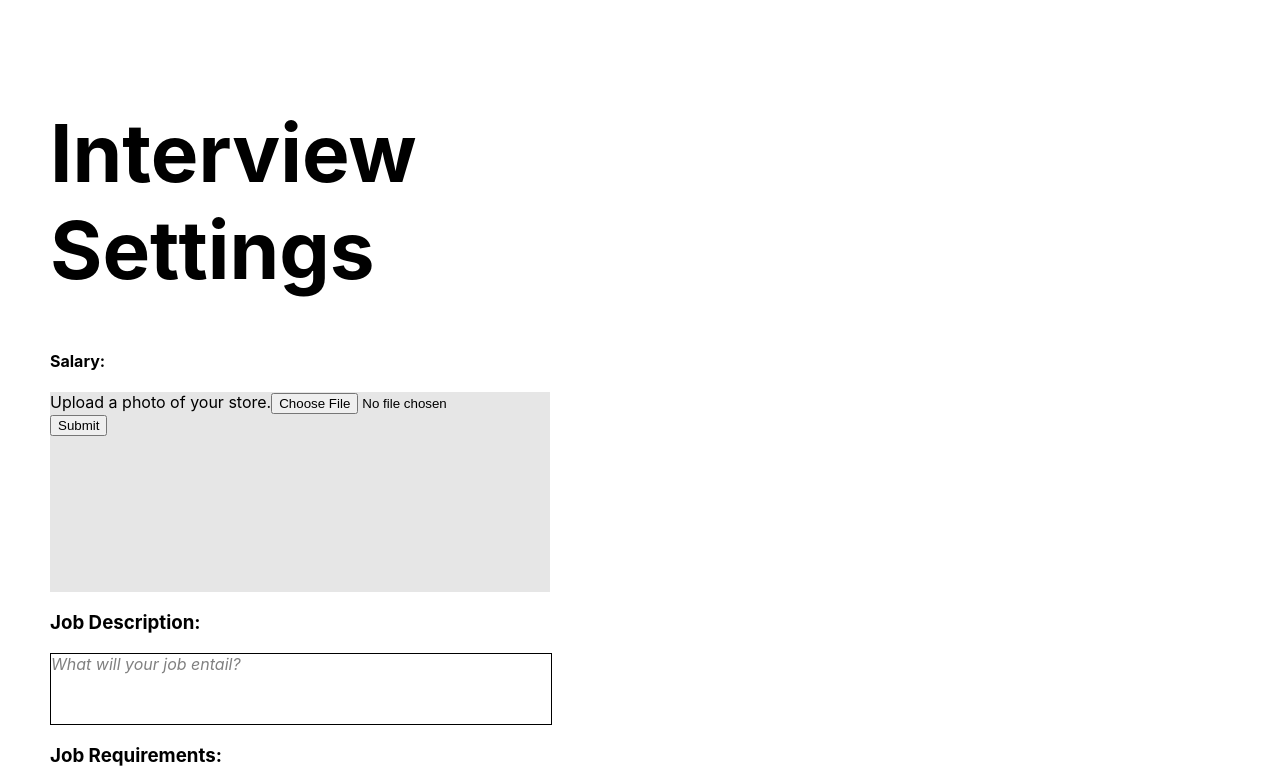
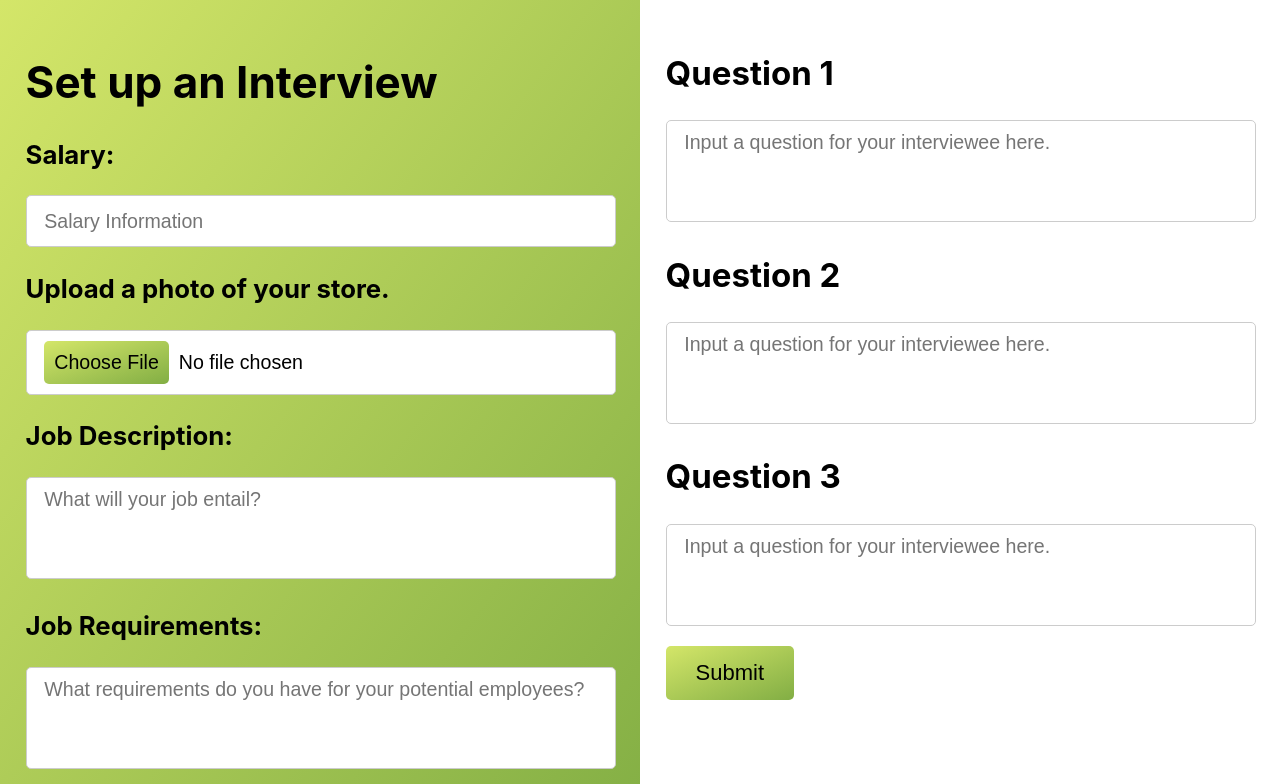
Before and after one commit to rarya618/live-interview, a React (Create React App) app in the folder hackathon/: page /interview-settings in a window 1280 px wide. Shown: the top 784 px of the page. Built offline with nearby package versions, Linux system fonts and the light colour scheme.

Commit message:
Updated Interview Settings

```diff
--- a/hackathon/src/App.css
+++ b/hackathon/src/App.css
@@ -147,7 +147,7 @@
 #videoElement {
   width: 100%;
   height: 100%;
-  border-radius: 15px;
+  border-radius: 10px;
 }
 
 .App-left {
@@ -165,6 +165,34 @@
   bottom: 30px;
 }
 
+.App-input {
+  width: 94%;
+  font-size: calc(10px + 1.2vmin);
+  padding: 10px 3%;
+  background: #fff;
+  font-family: sans-serif;
+  resize: none;
+  min-height: 30px;
+  border: solid 1px #ccc;
+  border-radius: 5px;
+}
+
+.textarea {
+  height: 80px;
+}
+
+form {
+  margin: 0 !important;
+}
+
+input[type=file]::file-selector-button {
+  padding: 10px;
+  margin-right: 10px;
+  background-image: linear-gradient(to bottom right, rgb(212, 230, 105), rgb(130, 174, 68));
+  border: none;
+  border-radius: 5px;
+}
+
 @keyframes App-logo-spin {
   from {
     transform: rotate(0deg);
--- a/hackathon/src/InterviewSettings.js
+++ b/hackathon/src/InterviewSettings.js
@@ -1,5 +1,5 @@
 import React, { Component } from "react";
-import './interviewsettings.css';
+import './App.css';
 
 export default class InterviewSettings extends Component {
 
@@ -12,48 +12,55 @@ export default class InterviewSettings extends Component {
 
   }
 
+  render() {
+    return (
+      <div className="App-interview-container">
+        {/* <form action="/action_page.php"> */}
+
+          <div className="App-interview App-left">
+
+              <h1 className="App-title">Set up an Interview</h1>
+              <h3>Salary:</h3>
+              <input className="App-input" type="number" placeholder="Salary Information"/>
+
+              <div id="photo">
+              <h3>Upload a photo of your store.</h3>
+
+                  <input className="App-input" type="file" id="add-img" accept="image/*"/>
+              </div>
+
+              <div class="description">
+                  <h3>Job Description:</h3>
+                  <textarea className="App-input textarea" name="description" placeholder="What will your job entail?"></textarea>
+              </div>
 
 
-  render() {
-    return (
-      <div id="container">
-      <div id="left_div">
-          <h1 id="page_title">Interview Settings</h1>
-          <h4>Salary: </h4>
-
-          <div id="photo">
-              <form action="/action_page.php">
-              <label for="img">Upload a photo of your store.</label>
-              <input type="file" id="img" name="img" accept="image/*"/>
-              <input type="submit"/>
-          </form>
-          </div>
-
-          <h3>Job Description:</h3>
-
-          <div class="description">
-              <div contenteditable="true">What will your job entail?</div>
-          </div>
-
+              <div class="requirements">
                   <h3>Job Requirements:</h3>
-
-          <div class="requirements">
-              <div contenteditable="true">What requirements do you have for your potential employees?</div>
+                  <textarea className="App-input textarea" name="requirements" placeholder="What requirements do you have for your potential employees?"></textarea>
               </div>
           </div>
 
-      <div id="right_div">
-          <div contenteditable="true">Set a time limit for the interviews.</div>
+          <div className="App-interview App-right">
 
               <div class="questions">
 
-              <h1 id="q1">Question 1</h1>
-              <div contenteditable="true">Input a question for your interviewee here.</div>
-              <h1 id="q2">Question 2</h1>
-              <div contenteditable="true">Input a question for your interviewee here.</div>
+                  <h2>Question 1</h2>
+                  <textarea className="App-input textarea" name="question-1" placeholder="Input a question for your interviewee here."></textarea>
+
+                  <h2>Question 2</h2>
+                  <textarea className="App-input textarea" name="question-2" placeholder="Input a question for your interviewee here."></textarea>
+
+                  <h2>Question 3</h2>
+                  <textarea className="App-input textarea" name="question-3" placeholder="Input a question for your interviewee here."></textarea>
+
 
               </div>
+
+              <button className="App-button App-color-button">Submit</button>
           </div>
+        {/* </form> */}
+
     </div>
     );
   }
```
Also changed, not shown: hackathon/src/Interview.js (indentation only). Lines whose indentation alone changed are shown as unchanged.
